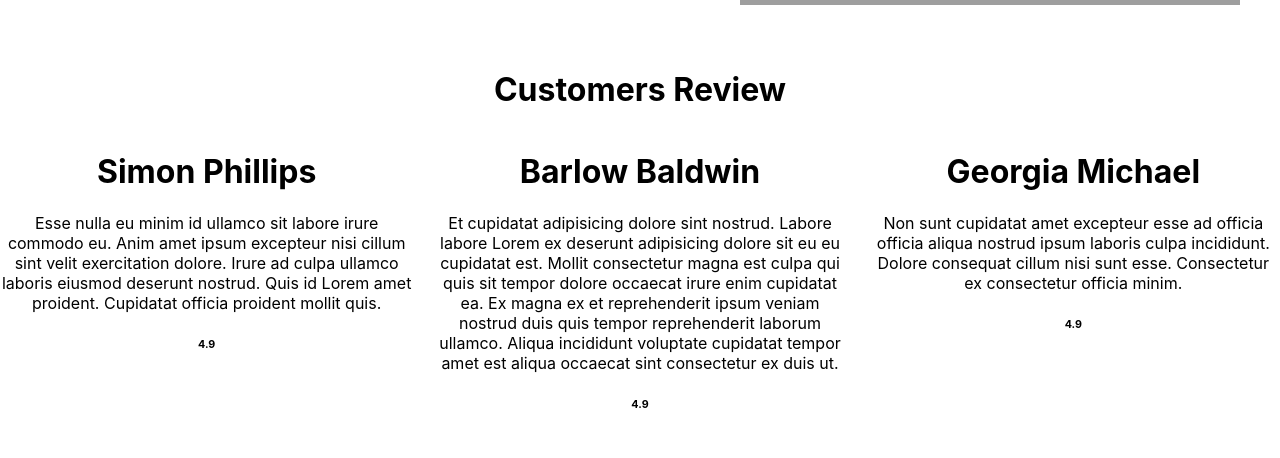
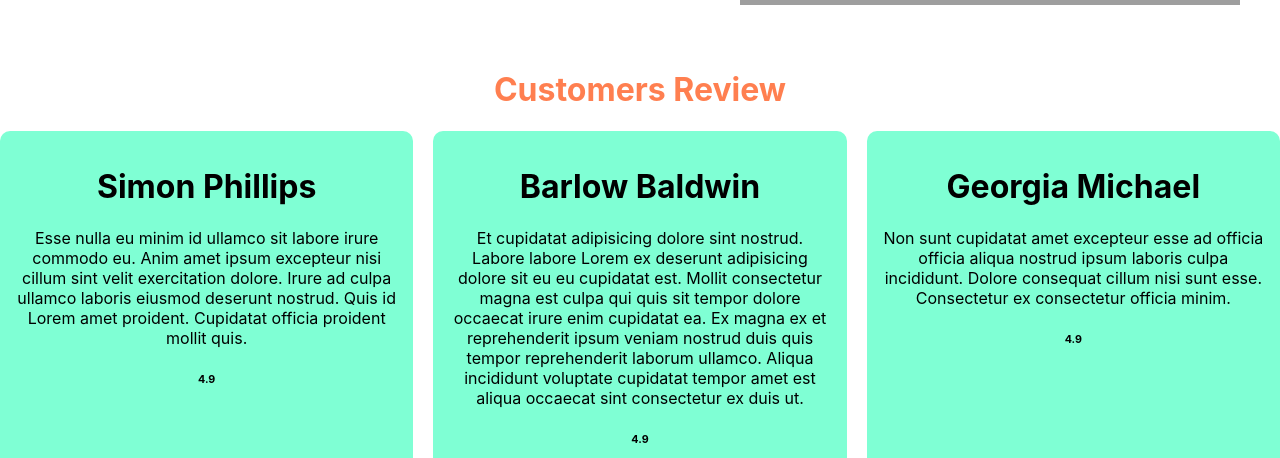
Before and after one commit to Enamulhaque0/-convention-center, a React (Create React App) app: page / in a window 1280 px wide. Shown: the part 494-952 px from the top of the page. Built offline with nearby package versions, Linux system fonts and the light colour scheme; grey boxes are pictures that could not be loaded.

Commit message:
headeradded

```diff
--- a/src/Components/Home/Home.css
+++ b/src/Components/Home/Home.css
@@ -15,3 +15,7 @@
     text-decoration: none;
     margin: 20px;
 }
+
+.Customers{
+    color: coral;
+}
--- a/src/Components/Home/Home.js
+++ b/src/Components/Home/Home.js
@@ -33,7 +33,7 @@ const Home = () => {
 
 
       <div>
-        <h1>Customers Review</h1>
+        <h1 className="Customers">Customers Review</h1>
         <Reviews></Reviews>
         <Link className="see-all" to="/review">See All Reviews</Link>
       </div>
--- a/src/Components/ReviewCard/ReviewCard.css
+++ b/src/Components/ReviewCard/ReviewCard.css
@@ -0,0 +1,7 @@
+.card-container{
+    border: 20px;
+    border-radius: 10px;
+    background-color: aquamarine;
+    padding: 15px;
+
+}
--- a/src/Components/ReviewCard/ReviewCard.js
+++ b/src/Components/ReviewCard/ReviewCard.js
@@ -1,9 +1,10 @@
 import React from "react";
+import "./ReviewCard.css"
 
 const ReviewCard = ({ loadData }) => {
   const { name, about } = loadData;
   return (
-    <div>
+    <div className="card-container">
       <h1>{name}</h1>
       <p>{about}</p>
       <h6>4.9</h6>
```
